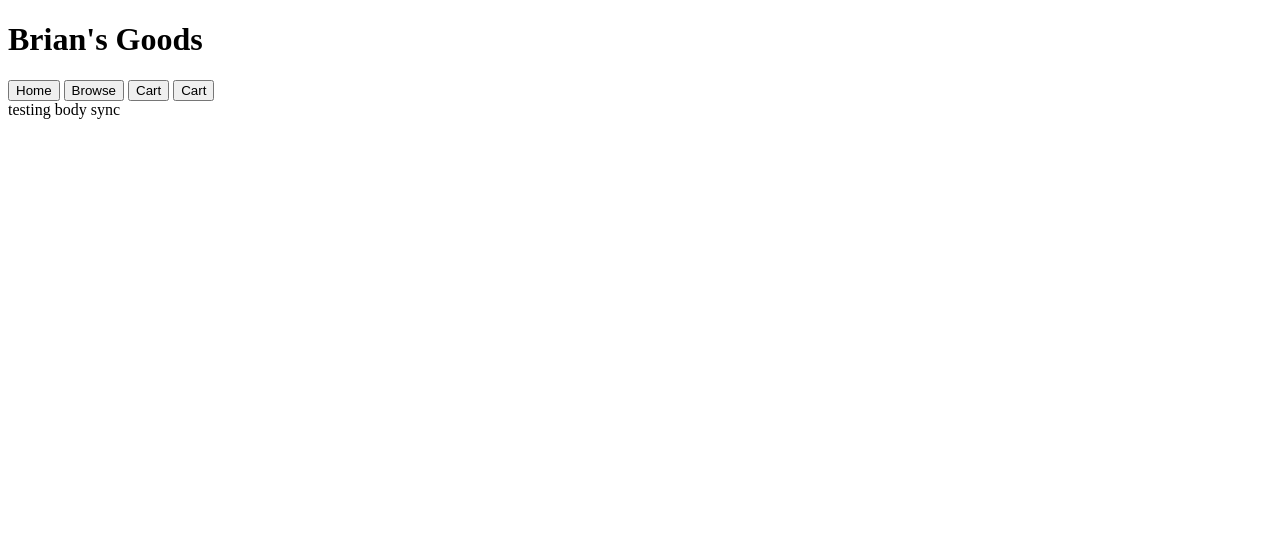
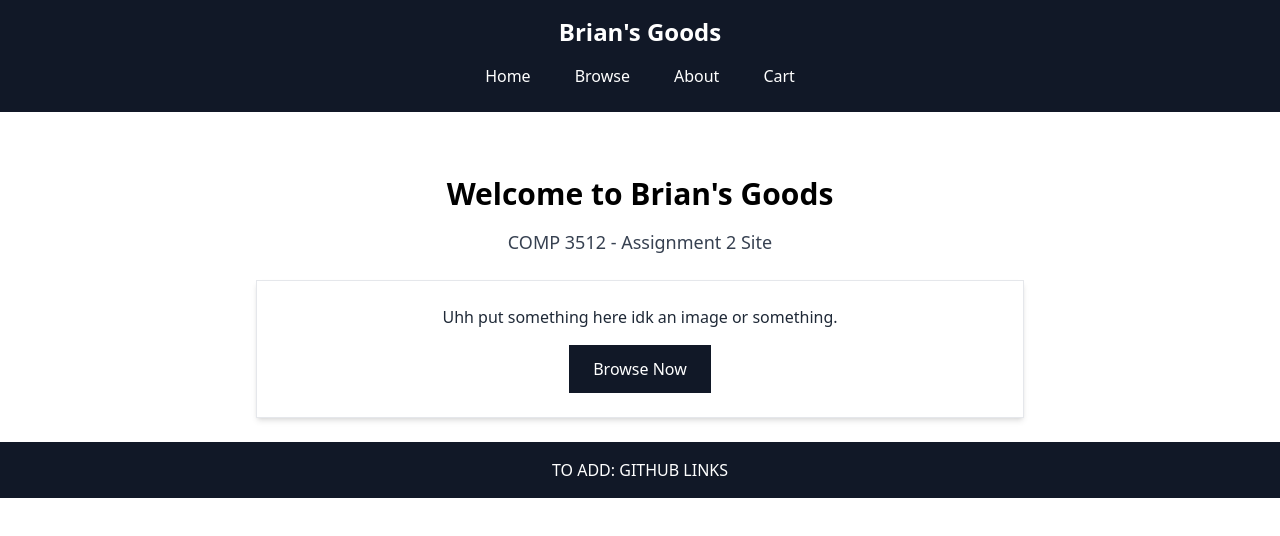
Before and after one commit to telga/comp3512-assignment-2, a plain HTML site: page index.html in a window 1280 px wide. Drawn offline with nearby package versions, Linux system fonts and the light colour scheme.

Commit message:
Added tailwind cdn, redo header, added app.js basic func, added home view basic func, tested and working tailwind styles, added files for all views, added prob what js files needed like cart and data proc.

```diff
--- a/index.html
+++ b/index.html
@@ -4,19 +4,29 @@
     <meta charset="UTF-8">
     <meta name="viewport" content="width=device-width, initial-scale=1">
     <title>COMP 3512 - Assignment 2</title>
+    <script src="https://cdn.tailwindcss.com"></script>
     <link href="css/styles.css" rel="stylesheet">
   </head>
   <body>
-    <header>
-      <h1>Brian's Goods</h1>
-      <nav>
-        <button class="route" data-view="home">Home</button>
-        <button class="route" data-view="browse">Browse</button>
-        <button class="route" data-view="cart">Cart</button>
-        <button id="cart-btn">Cart</button>
+    <header class="bg-gray-900 text-white p-4 flex flex-col text-center items-center">
+      <h1 class="text-2xl font-bold mb-2">Brian's Goods</h1>
+
+      <nav class="flex gap-3">
+        <button class="route px-4 py-2" data-view="home">Home</button>
+        <button class="route px-4 py-2" data-view="browse">Browse</button>
+        <button class="route px-4 py-2" data-view="about">About</button>
+        <button class="route px-4 py-2" data-view="cart">Cart</button>
       </nav>
     </header>
 
-    testing body sync
+    <main class="p-6">
+      <article id="view-home" class="view"></article>
+    </main>
+
+    <footer class="bg-gray-900 text-white p-4 text-center">
+      TO ADD: GITHUB LINKS
+    </footer>
+    <script src="js/app.js"></script>
+    <script src="js/views/home.js"></script>
   </body>
 </html>
--- /dev/null
+++ b/js/app.js
@@ -0,0 +1,33 @@
+// wait till DOM is loaded before running js.
+document.addEventListener("DOMContentLoaded", () => {
+
+    //spa view containers.
+    const views = document.querySelectorAll(".view");
+
+    //routing function, hides views and shows when requested.
+    function showView(viewName) {
+
+        //hides all views.
+        views.forEach(v => v.classList.add("hidden"));
+
+        //select view by id.
+        const active = document.getElementById(`view-${viewName}`);
+
+        //show if it exists.
+        if (active) active.classList.remove("hidden");
+
+        //load content for views. WILL ADD MORE LATER
+        if (viewName === "home") loadHomeView();
+    }
+
+    //attatch click listener to nav buttons.
+    document.querySelectorAll(".route").forEach(btn => {
+        btn.addEventListener("click", () => {
+            const view = btn.dataset.view;
+            showView(view);
+        });
+    });
+
+    //default to home view on load.
+    showView("home");
+});
--- /dev/null
+++ b/js/views/home.js
@@ -0,0 +1,28 @@
+//func to load content for home view.
+function loadHomeView() {
+
+    //get the article for home view in index.html.
+    const home = document.getElementById("view-home");
+
+    //inject the html
+    home.innerHTML = `
+        <section class="max-w-3xl mx-auto text-center mt-10">
+
+            <h2 class="text-3xl font-bold mb-4">Welcome to Brian's Goods</h2>
+
+            <p class="text-gray-700 text-lg mb-6">
+                COMP 3512 - Assignment 2 Site
+            </p>
+
+            <div class="bg-white shadow-md p-6 border border-gray-200">
+                <p class="text-gray-800 mb-4">
+                    Uhh put something here idk an image or something.
+                </p>
+
+                <button class="route px-6 py-3 bg-gray-900 text-white" data-view="browse">
+                    Browse Now
+                </button>
+            </div>
+        </section>
+    `;
+}
```
Also changed, not shown: js/utils/cart.js (added), js/utils/data.js (added), js/views/abour.js (added), js/views/browse.js (added), js/views/cart.js (added), js/views/product.js (added).
